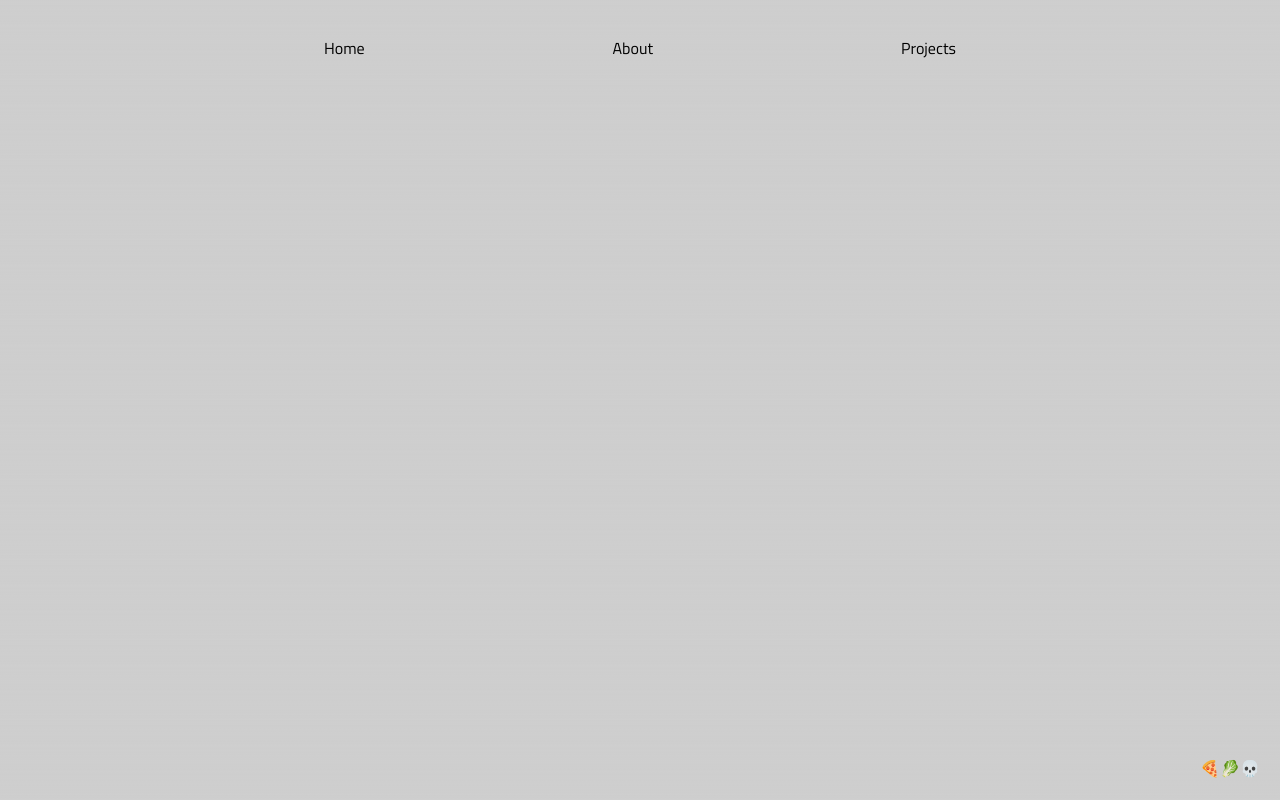
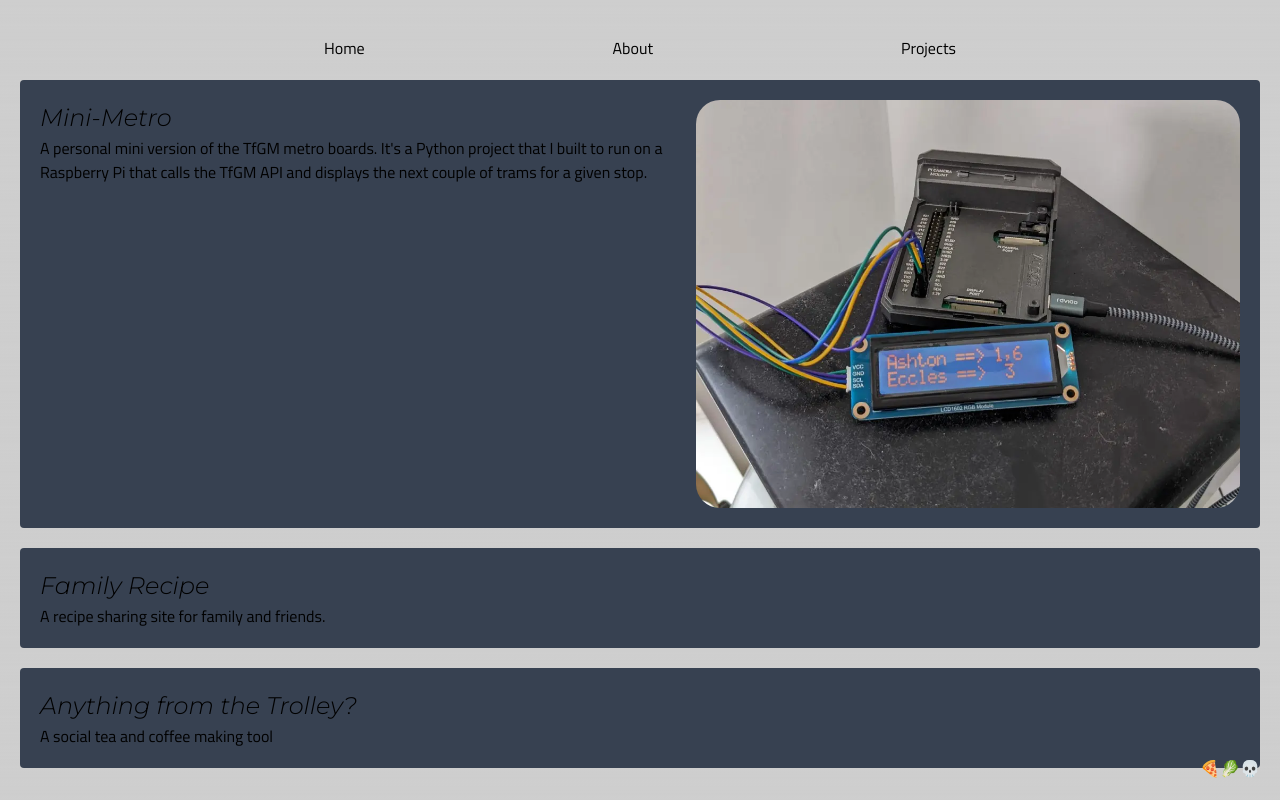
Before and after one commit to olijg/oli-portfolio, a Next.js app: page /projects in a window 1280 px wide. Built offline with nearby package versions, Linux system fonts and the light colour scheme.

Commit message:
Added basic projects page

```diff
--- /dev/null
+++ b/src/app/components/molecules/ProjectCard.tsx
@@ -0,0 +1,32 @@
+import Project from "@/app/types/Project"
+import Image from 'next/image'
+
+export default function ProjectCard({ project }: { project: Project }) {
+  return (
+    <div
+      className="
+          flex
+          bg-gray-700
+          mx-5
+          mb-5
+          p-5
+          rounded">
+
+      <div className="flex-col">
+        <h1 className="title">{project.title}</h1>
+        <p>{project.description}</p>
+      </div>
+      {project.imageUrl || project.imageAlt ?
+        <div className="flex-col">
+          <Image
+            className="rounded-3xl"
+            src={project.imageUrl}
+            alt={project.imageAlt}
+            placeholder="blur"
+          />
+        </div>
+        :
+        null}
+    </div>
+  );
+}
--- a/src/app/page.tsx
+++ b/src/app/page.tsx
@@ -32,7 +32,7 @@ export default function Home() {
                     rounded-br
                     text-white
                     p-4 '>
-                    <p>For any enquiries, send me an <Link href="">e-mail</Link>, or message me on <Link href="">Whatsapp</Link>/<Link href="http://signal.org/install">Signal</Link>.</p>
+            <p>For any enquiries, send me an <Link href="mailto:ogreen98@pm.me">e-mail</Link>, or message me on <Link href="">Whatsapp</Link>/<Link href="http://signal.org/install">Signal</Link>.</p>
           </div>
         </div>
       </div>
--- a/src/app/projects/page.tsx
+++ b/src/app/projects/page.tsx
@@ -1,5 +1,42 @@
-export default function Projects(){
-    return(
-        <div></div>
-    );
+import ProjectCard from "../components/molecules/ProjectCard";
+import Project from "../types/Project";
+import miniMetroImg from '@/../public/Mini-Metro.webp'
+import '@/../styles/projects.css';
+
+export default function Projects() {
+  const miniMetro: Project = {
+    title: "Mini-Metro",
+    imageUrl: miniMetroImg,
+    description: `
+        A personal mini version of the TfGM metro boards.
+        It's a Python project that I built to run on a Raspberry Pi that calls the TfGM API and displays the next couple of trams for a given stop.
+        `,
+    imageAlt: "Picture of a Raspberry Pi 4 connected to a 16x2 LCD showing tram times"
+  }
+  const familyRecipe: Project = {
+    title: "Family Recipe",
+    description: `
+      A recipe sharing site for family and friends.
+    `,
+  }
+  const anythingFromTheTrolley: Project = {
+    title: "Anything from the Trolley?",
+    description: `
+      A social tea and coffee making tool
+    `,
+  }
+
+  const projects: Project[] = [
+    miniMetro,
+    familyRecipe,
+    anythingFromTheTrolley
+  ]
+
+  return (
+    <div>
+      {projects.map(project =>
+        <ProjectCard project={project} />
+      )}
+    </div>
+  );
 }
--- /dev/null
+++ b/src/app/types/Project.tsx
@@ -0,0 +1,12 @@
+import { StaticImageData } from "next/image";
+
+export default interface Project {
+  title: string;
+  imageUrl?: string | StaticImageData;
+  description: string;
+  imageAlt?: string;
+}
+
+export interface WorkProject extends Project {
+  company: string;
+}
--- /dev/null
+++ b/styles/projects.css
@@ -0,0 +1,5 @@
+.title {
+  font-family: 'Montserrat';
+  font-weight: 300;
+  font-size: 1.5em;
+}
```
Also changed, not shown: public/Mini-Metro.webp (added). Lines whose indentation alone changed are shown as unchanged.
